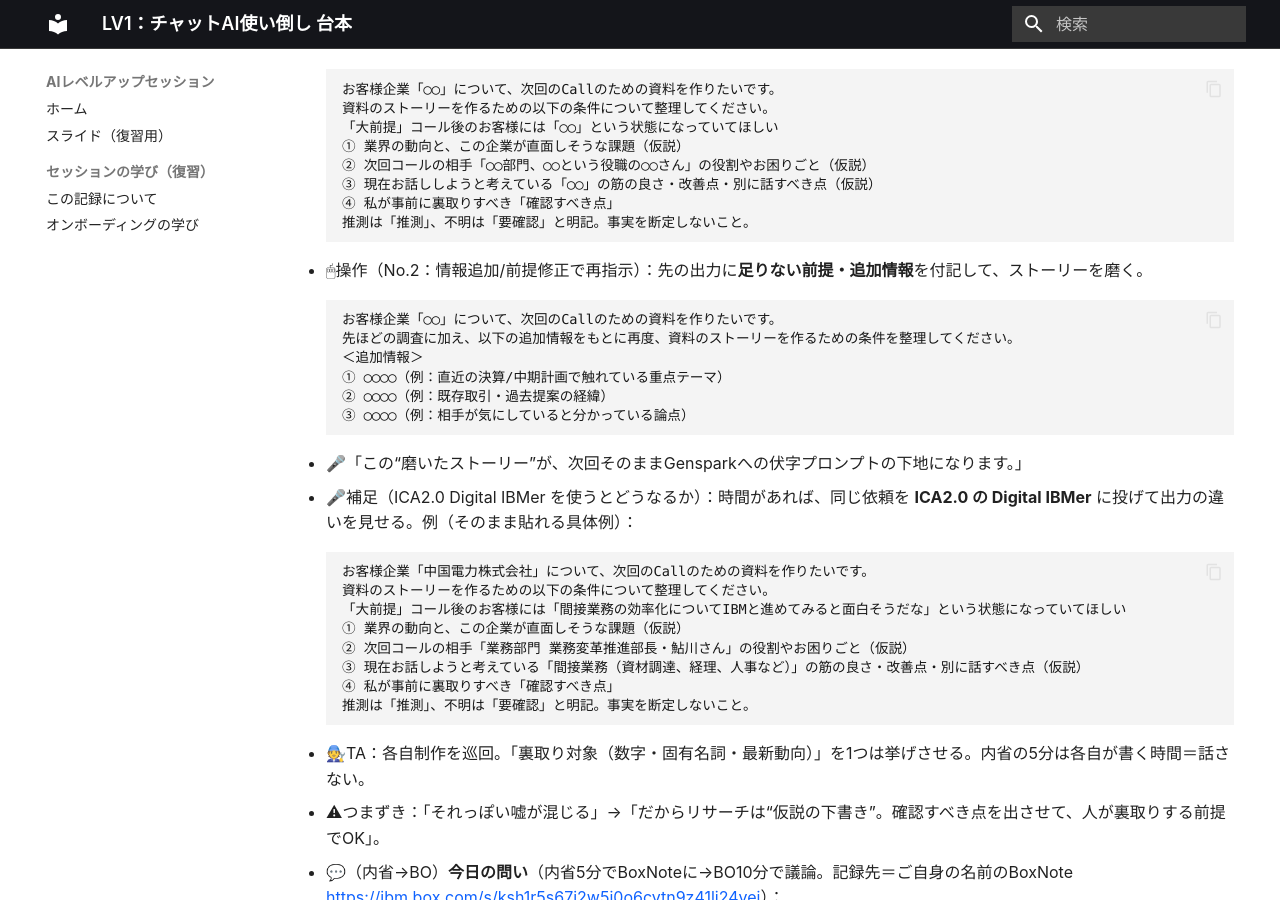
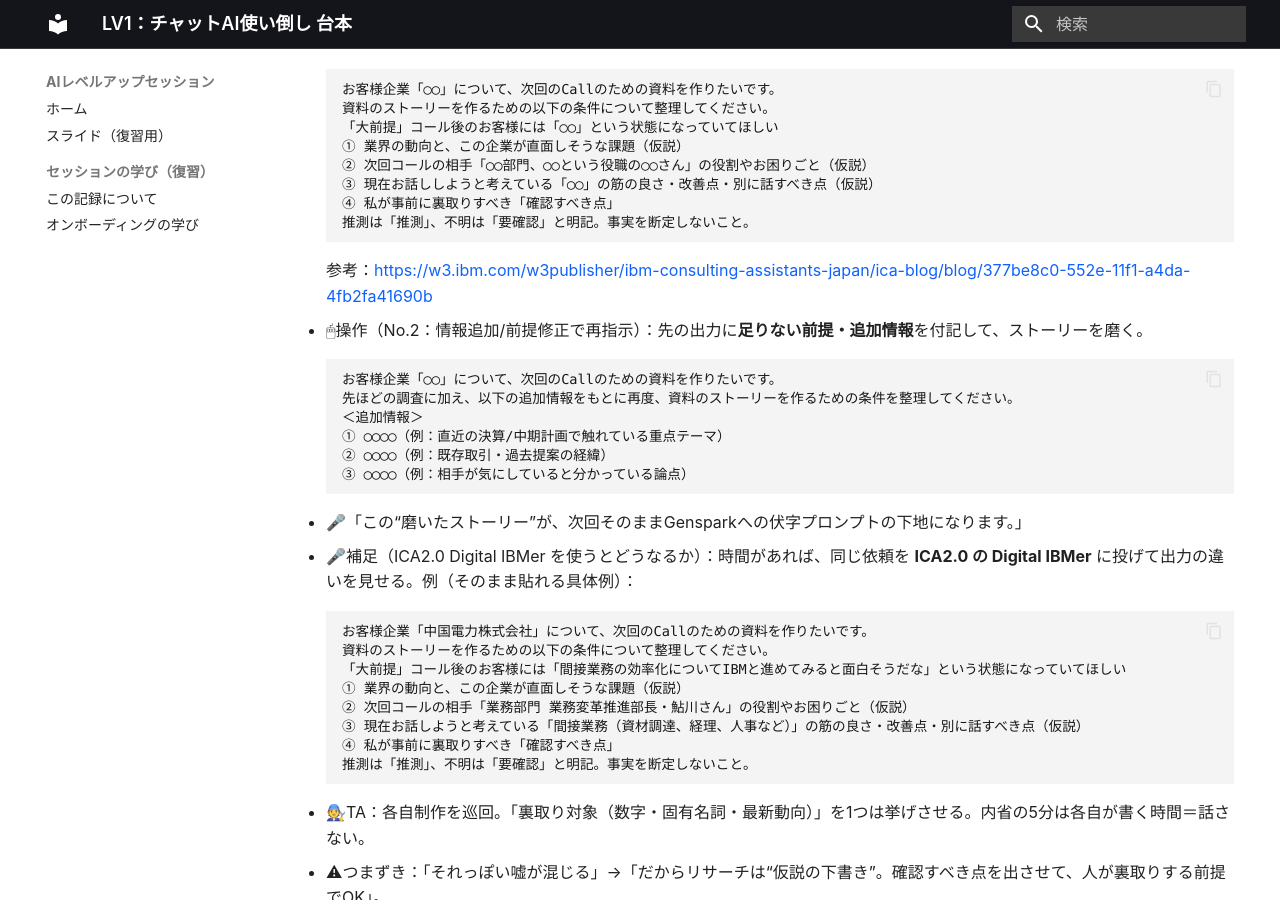
Before and after one commit to horiken1977/ai-education, an MkDocs documentation site: the page built from docs/scripts/l1.md, in a window 1280 px wide and 900 px high, scrolled down 2681 px. Built offline with MkDocs 1.6.1 and Material for MkDocs 9.7.7, drawn with Linux system fonts in a browser that asks for light colours; some web fonts are replaced.

Commit message:
LV1-a：リサーチ・プロンプトにICA参考ブログのリンクを追加（スライド→台本追従）
- slides/l1（ユーザー編集起点）：LV1-aのコピー用プロンプト直後に w3 ICAブログ参考リンクを追加
- scripts/l1：同じ参考リンクをリサーチ操作の直後に添えて台本⇄スライド整合
- 補足リンク＝定義変更なし（curriculum逆反映不要）／番人3種緑・旧表記なし

Co-Authored-By: Claude Opus 4.8 <noreply@anthropic.com>

````diff
--- a/docs/scripts/l1.md
+++ b/docs/scripts/l1.md
@@ -70,6 +70,7 @@ flowchart TD
   ④ 私が事前に裏取りすべき「確認すべき点」
   推測は「推測」、不明は「要確認」と明記。事実を断定しないこと。
   ```
+  参考：<https://w3.ibm.com/w3publisher/ibm-consulting-assistants-japan/ica-blog/blog/377be8c0-552e-11f1-a4da-4fb2fa41690b>
 - 🖱操作（No.2：情報追加/前提修正で再指示）：先の出力に**足りない前提・追加情報**を付記して、ストーリーを磨く。
   ```
   お客様企業「◯◯」について、次回のCallのための資料を作りたいです。
````
Also changed, not shown: docs/slides/l1.md (+2 -0 lines).
